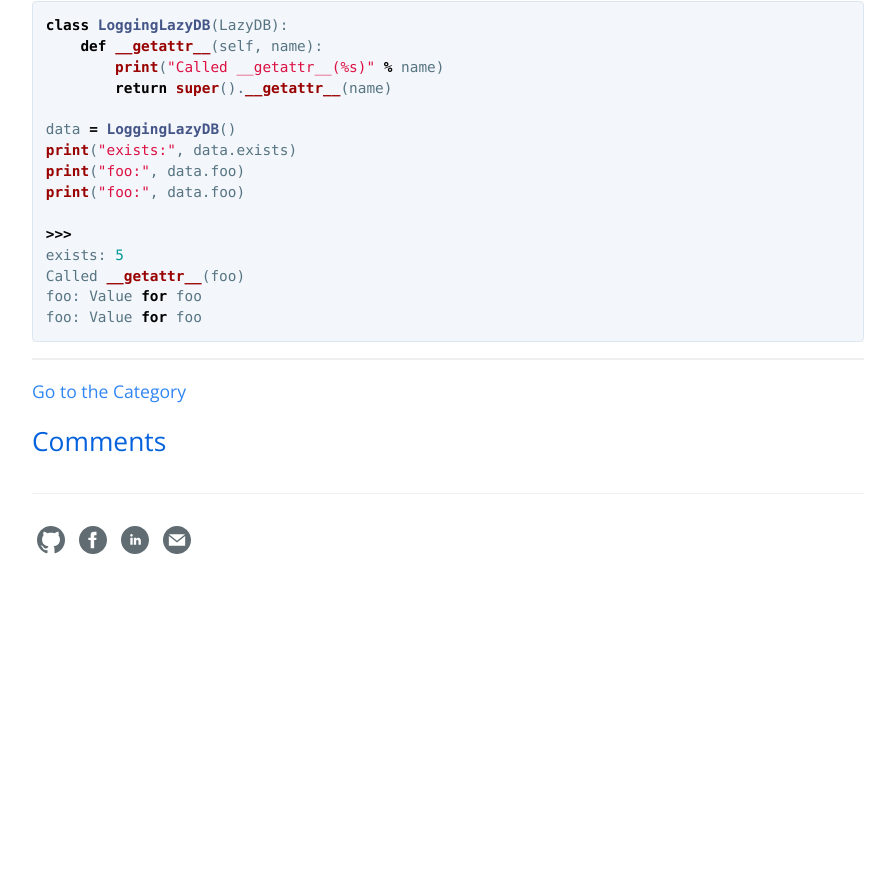
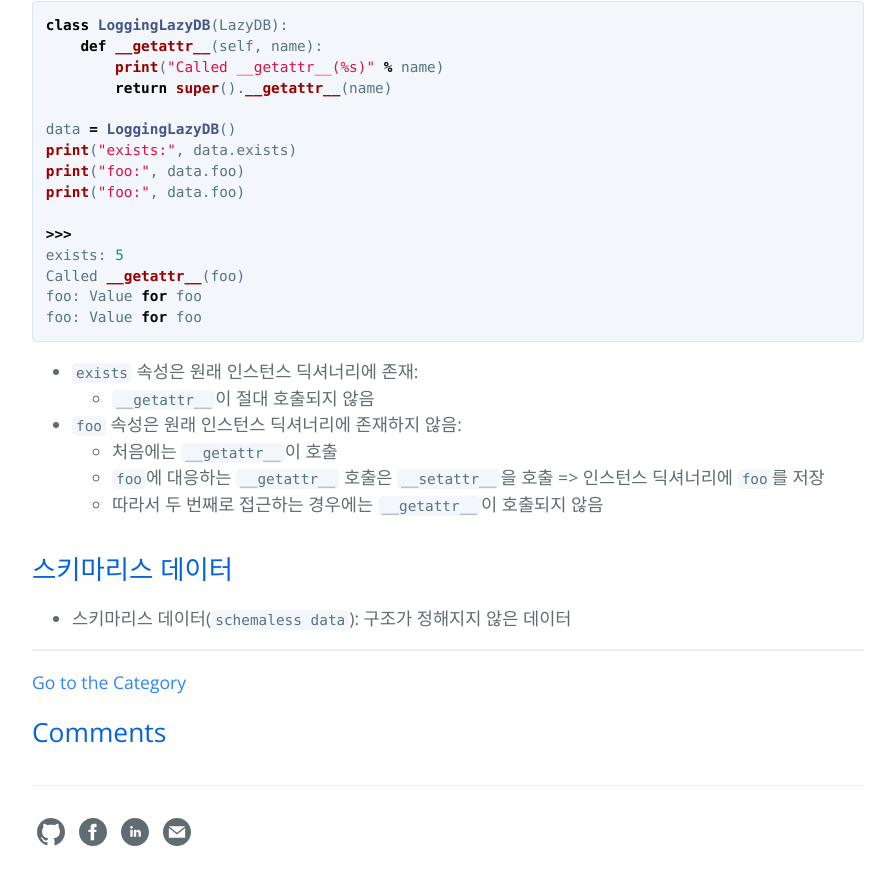
Before and after one commit to hcnoh/hcnoh.github.io, a Jekyll site: the page built from _posts/2018-10-17-effective-python-way32.md, in a window 1280 px wide and 900 px high, scrolled down 1334 px. Shown: the top 885 px of the window, without its empty margins (192-1087 px from the left). Built offline with Jekyll 4.4.1, drawn with Linux system fonts in a browser that asks for light colours; comment, search, counter and statistics services are not loaded; before the commit the page ends 1942 px from its top, so only the background shows below that; some of the changed text lies outside the part shown.

Commit message:
Update 2018-10-17-effective-python-way32.md

````diff
--- a/_posts/2018-10-17-effective-python-way32.md
+++ b/_posts/2018-10-17-effective-python-way32.md
@@ -62,3 +62,13 @@ Called __getattr__(foo)
 foo: Value for foo
 foo: Value for foo
 ```
+
+- `exists` 속성은 원래 인스턴스 딕셔너리에 존재:
+    - `__getattr__`이 절대 호출되지 않음
+- `foo` 속성은 원래 인스턴스 딕셔너리에 존재하지 않음:
+    - 처음에는 `__getattr__`이 호출
+    - `foo`에 대응하는 `__getattr__` 호출은 `__setattr__`을 호출 => 인스턴스 딕셔너리에 `foo`를 저장
+    - 따라서 두 번째로 접근하는 경우에는 `__getattr__`이 호출되지 않음
+
+## 스키마리스 데이터
+- 스키마리스 데이터(`schemaless data`): 구조가 정해지지 않은 데이터
````
Also changed, not shown: other parts of _posts/2018-10-17-effective-python-way32.md (+1 -1 lines).
